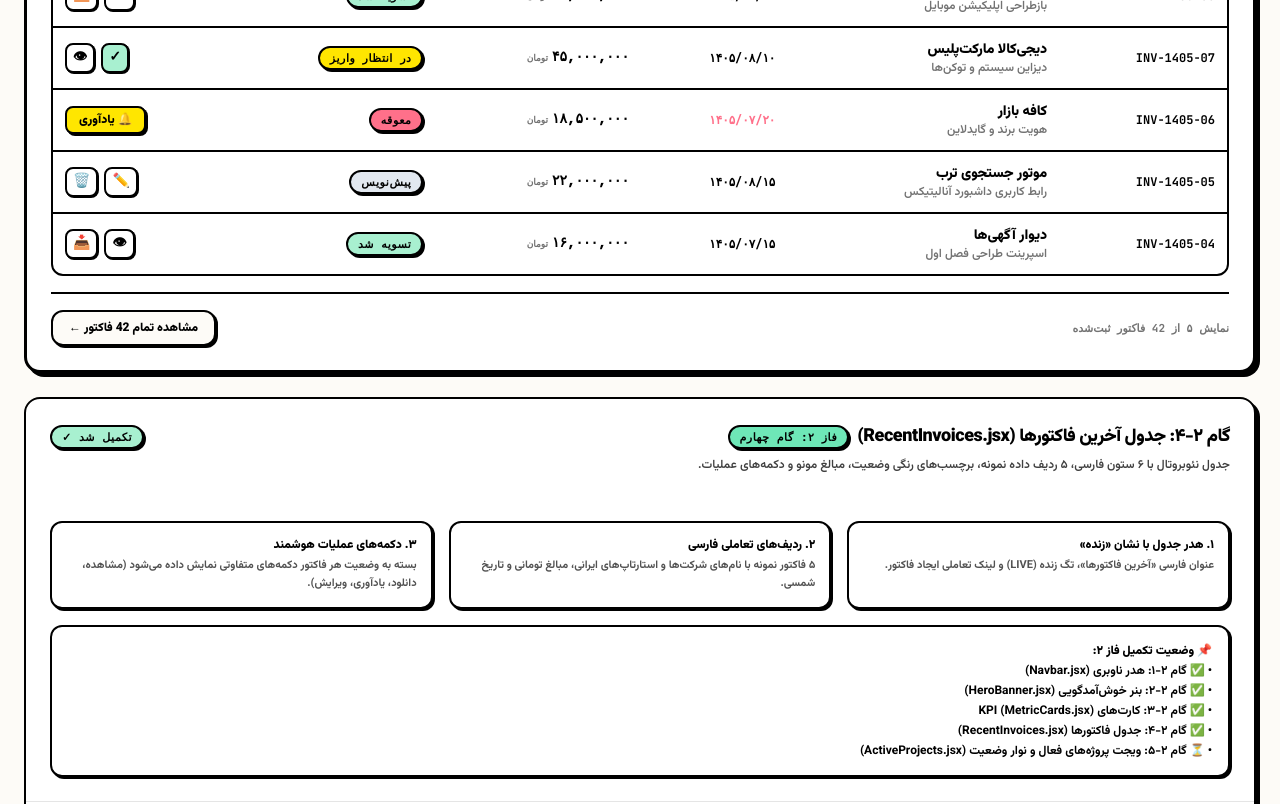
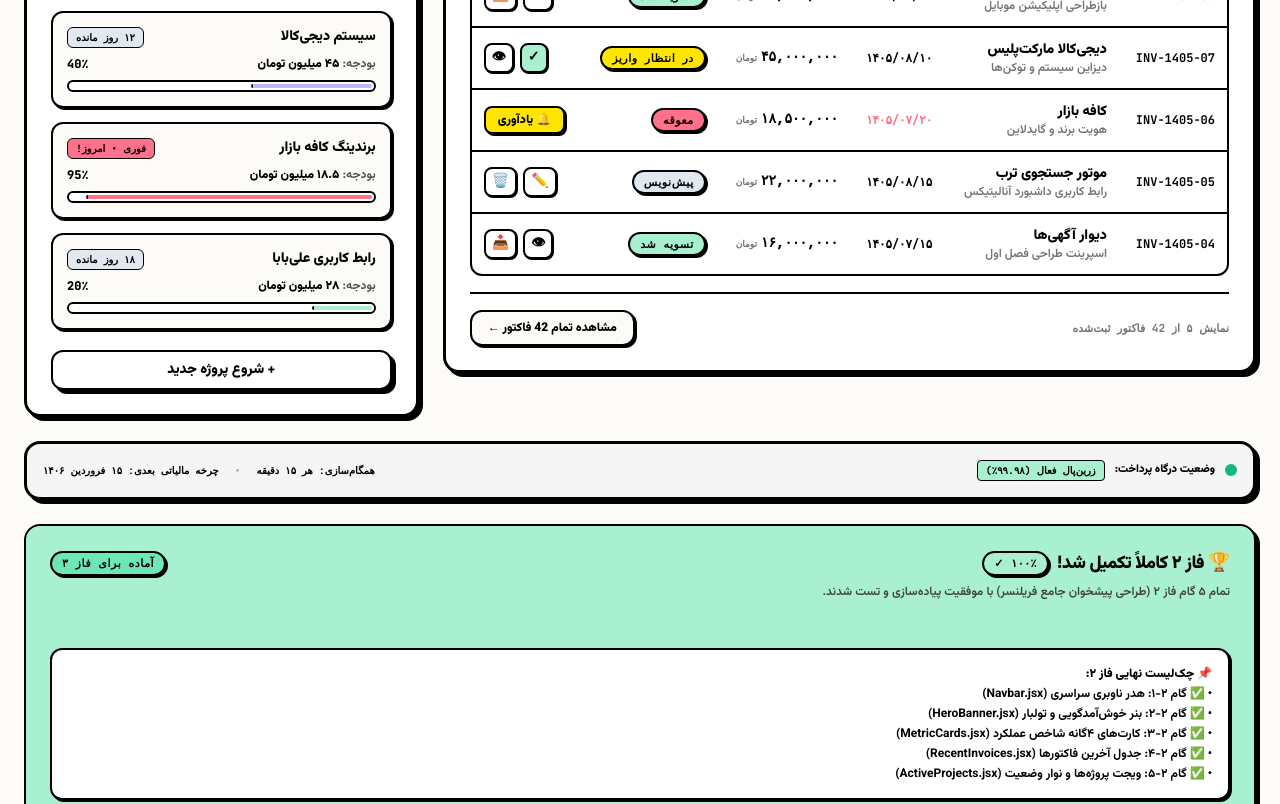
Before and after one commit to ribwar12/freelance-os, a React (Vite) app: page / in a window 1280 px wide. Shown: the part 640-1444 px from the top of the page. Built offline with nearby package versions, Linux system fonts and the light colour scheme; the HTML template or start-up script is replaced by a standard one.

Commit message:
feat: complete step 2.5 and Phase 2 with ActiveProjects, StatusTicker, 8/4 grid layout

```diff
--- a/src/App.jsx
+++ b/src/App.jsx
@@ -3,6 +3,7 @@ import { Navbar } from './components/layout/Navbar';
 import { HeroBanner } from './components/dashboard/HeroBanner';
 import { MetricCards } from './components/dashboard/MetricCards';
 import { RecentInvoices } from './components/dashboard/RecentInvoices';
+import { ActiveProjects, StatusTicker } from './components/dashboard/ActiveProjects';
 import { Button } from './components/ui/Button';
 import { Card, CardHeader, CardTitle, CardDescription, CardContent, CardFooter } from './components/ui/Card';
 import { Badge } from './components/ui/Badge';
@@ -251,66 +252,69 @@ export default function App() {
         {/* ۲. کارت‌های ۴گانه شاخص عملکرد مالی و کاری (گام ۲-۳) */}
         <MetricCards metrics={metricsDataByPeriod[period]} />
 
-        {/* ۳. جدول آخرین فاکتورها (گام ۲-۴) */}
+        {/* ۳. لایه گرید اصلی داشبورد ۸/۴ ستونی (طبق دیزاین استیچ) */}
+        <section className="grid grid-cols-1 lg:grid-cols-12 gap-5 md:gap-6 items-start">
+          {/* ۸ ستون سمت راست: جدول آخرین فاکتورها (گام ۲-۴) */}
+          <div className="lg:col-span-8">
             <RecentInvoices
               totalCount={42}
               onCreateInvoice={() => setActionNotice('کلیک روی «ایجاد فاکتور» از جدول فاکتورها (فاز ۴)')}
               onViewAll={() => setActionNotice('کلیک روی «مشاهده تمام فاکتورها» (فاز ۳)')}
               onViewInvoice={(id) => setActionNotice(`مشاهده جزئیات فاکتور ${id} (فاز ۳)`)}
             />
+          </div>
 
-        {/* ۴. کارت معرفی و پیشرفت گام ۲-۴ */}
-        <Card variant="default">
+          {/* ۴ ستون سمت چپ: ویجت پروژه‌های فعال (گام ۲-۵) */}
+          <div className="lg:col-span-4">
+            <ActiveProjects
+              onNewProject={() => setActionNotice('کلیک روی «شروع پروژه جدید» (فاز آینده)')}
+            />
+          </div>
+        </section>
+
+        {/* ۴. نوار وضعیت سیستم پایین داشبورد (گام ۲-۵) */}
+        <StatusTicker />
+
+        {/* ۵. کارت جشن تکمیل فاز ۲ 🎉 */}
+        <Card variant="mint">
           <CardHeader>
             <div className="flex items-center justify-between flex-wrap gap-2">
               <div className="flex items-center gap-2">
-                <CardTitle>گام ۲-۴: جدول آخرین فاکتورها (RecentInvoices.jsx)</CardTitle>
-                <Badge variant="live">فاز ۲: گام چهارم</Badge>
+                <CardTitle>🏆 فاز ۲ کاملاً تکمیل شد!</CardTitle>
+                <Badge variant="paid">۱۰۰٪ ✓</Badge>
               </div>
-              <Badge variant="paid">تکمیل شد ✓</Badge>
+              <Badge variant="live">آماده برای فاز ۳</Badge>
             </div>
             <CardDescription>
-              جدول نئوبروتال با ۶ ستون فارسی، ۵ ردیف داده نمونه، برچسب‌های رنگی وضعیت، مبالغ مونو و دکمه‌های عملیات.
+              تمام ۵ گام فاز ۲ (طراحی پیشخوان جامع فریلنسر) با موفقیت پیاده‌سازی و تست شدند.
             </CardDescription>
           </CardHeader>
 
           <CardContent className="space-y-4">
-            <div className="grid grid-cols-1 md:grid-cols-3 gap-4">
-              <div className="p-3.5 rounded-xl border-2 border-black bg-white shadow-retro-sm space-y-1">
-                <h4 className="font-black text-xs text-black">۱. هدر جدول با نشان «زنده»</h4>
-                <p className="text-[11px] text-neutral-600 font-bold leading-relaxed">
-                  عنوان فارسی «آخرین فاکتورها»، تگ زنده (LIVE) و لینک تعاملی ایجاد فاکتور.
-                </p>
-              </div>
-              <div className="p-3.5 rounded-xl border-2 border-black bg-white shadow-retro-sm space-y-1">
-                <h4 className="font-black text-xs text-black">۲. ردیف‌های تعاملی فارسی</h4>
-                <p className="text-[11px] text-neutral-600 font-bold leading-relaxed">
-                  ۵ فاکتور نمونه با نام‌های شرکت‌ها و استارتاپ‌های ایرانی، مبالغ تومانی و تاریخ شمسی.
-                </p>
-              </div>
-              <div className="p-3.5 rounded-xl border-2 border-black bg-white shadow-retro-sm space-y-1">
-                <h4 className="font-black text-xs text-black">۳. دکمه‌های عملیات هوشمند</h4>
-                <p className="text-[11px] text-neutral-600 font-bold leading-relaxed">
-                  بسته به وضعیت هر فاکتور دکمه‌های متفاوتی نمایش داده می‌شود (مشاهده، دانلود، یادآوری، ویرایش).
-                </p>
-              </div>
+            <div className="rounded-xl border-2 border-black bg-white p-4 text-xs font-bold text-black space-y-1 shadow-retro-sm">
+              <p className="font-black">📌 چک‌لیست نهایی فاز ۲:</p>
+              <p>• ✅ گام ۲-۱: هدر ناوبری سراسری (Navbar.jsx)</p>
+              <p>• ✅ گام ۲-۲: بنر خوش‌آمدگویی و تولبار (HeroBanner.jsx)</p>
+              <p>• ✅ گام ۲-۳: کارت‌های ۴گانه شاخص عملکرد (MetricCards.jsx)</p>
+              <p>• ✅ گام ۲-۴: جدول آخرین فاکتورها (RecentInvoices.jsx)</p>
+              <p>• ✅ گام ۲-۵: ویجت پروژه‌ها و نوار وضعیت (ActiveProjects.jsx)</p>
             </div>
 
-            <div className="rounded-xl border-2 border-black bg-white p-4 text-xs font-bold text-black space-y-1 shadow-retro-sm">
-              <p className="font-black">📌 وضعیت تکمیل فاز ۲:</p>
-              <p>• ✅ گام ۲-۱: هدر ناوبری (Navbar.jsx)</p>
-              <p>• ✅ گام ۲-۲: بنر خوش‌آمدگویی (HeroBanner.jsx)</p>
-              <p>• ✅ گام ۲-۳: کارت‌های KPI (MetricCards.jsx)</p>
-              <p>• ✅ گام ۲-۴: جدول فاکتورها (RecentInvoices.jsx)</p>
-              <p>• ⏳ گام ۲-۵: ویجت پروژه‌های فعال و نوار وضعیت (ActiveProjects.jsx)</p>
+            <div className="rounded-xl border-2 border-black bg-retro-yellow/20 p-4 text-xs font-bold text-black space-y-1">
+              <p className="font-black">🚀 نقشه راه فاز ۳ (صفحه فهرست و فیلتر فاکتورها):</p>
+              <p>• گام ۳-۱: لایه‌بندی صفحه مستقل فاکتورها و سیستم ناوبری بین صفحات</p>
+              <p>• گام ۳-۲: هدر صفحه فاکتورها با فیلترهای وضعیت و جستجو</p>
+              <p>• گام ۳-۳: جدول جامع فاکتورها با صفحه‌بندی (Pagination)</p>
+              <p>• گام ۳-۴: مودال جزئیات فاکتور (Invoice Detail Modal)</p>
+              <p>• گام ۳-۵: عملیات دسته‌جمعی و خروجی CSV/PDF</p>
             </div>
           </CardContent>
 
           <CardFooter className="justify-between border-t border-neutral-200 pt-4">
             <span className="text-xs font-bold text-neutral-500">
-              پیشرفت فاز ۲: گام ۴ از ۵ تکمیل شد (۸۰٪)
+              پیشرفت کل پروژه: فاز ۲ از ۵ تکمیل شد (۴۰٪)
             </span>
-            <Badge variant="pending">در انتظار گام ۲-۵</Badge>
+            <Badge variant="default">در انتظار شروع فاز ۳</Badge>
           </CardFooter>
         </Card>
       </main>
--- /dev/null
+++ b/src/components/dashboard/ActiveProjects.jsx
@@ -0,0 +1,164 @@
+import React from 'react';
+import { Button } from '../ui/Button';
+import { Badge } from '../ui/Badge';
+
+// داده‌های نمونه ۴ پروژه فعال استودیو
+const SAMPLE_PROJECTS = [
+  {
+    id: 'proj-1',
+    name: 'اپلیکیشن اسنپ‌پی',
+    budget: '۳۲ میلیون تومان',
+    progress: 85,
+    daysLeft: 3,
+    deadlineLabel: '۳ روز مانده',
+    deadlineType: 'warning',  // warning = زرد
+    barColor: 'bg-retro-yellow',
+  },
+  {
+    id: 'proj-2',
+    name: 'سیستم دیجی‌کالا',
+    budget: '۴۵ میلیون تومان',
+    progress: 40,
+    daysLeft: 12,
+    deadlineLabel: '۱۲ روز مانده',
+    deadlineType: 'normal',   // normal = طوسی
+    barColor: 'bg-retro-lavender',
+  },
+  {
+    id: 'proj-3',
+    name: 'برندینگ کافه بازار',
+    budget: '۱۸.۵ میلیون تومان',
+    progress: 95,
+    daysLeft: 0,
+    deadlineLabel: 'فوری • امروز!',
+    deadlineType: 'urgent',   // urgent = قرمز
+    barColor: 'bg-retro-coral',
+  },
+  {
+    id: 'proj-4',
+    name: 'رابط کاربری علی‌بابا',
+    budget: '۲۸ میلیون تومان',
+    progress: 20,
+    daysLeft: 18,
+    deadlineLabel: '۱۸ روز مانده',
+    deadlineType: 'normal',
+    barColor: 'bg-retro-mint',
+  },
+];
+
+// رنگ‌بندی تگ ددلاین بر اساس فوریت
+const deadlineBgMap = {
+  warning: 'bg-retro-yellow',
+  urgent: 'bg-retro-coral',
+  normal: 'bg-retro-slate',
+};
+
+// کارت تکی پروژه + پراگرس‌بار نئوبروتال
+function ProjectCard({ project }) {
+  return (
+    <div className="p-3.5 border-2 border-black rounded-xl bg-canvas flex flex-col gap-2 shadow-retro-sm hover:-translate-x-0.5 hover:-translate-y-0.5 hover:shadow-retro transition-all">
+      {/* ردیف ۱: نام پروژه و تگ ددلاین */}
+      <div className="flex items-center justify-between gap-2">
+        <span className="text-sm font-black text-black truncate">
+          {project.name}
+        </span>
+        <span
+          className={`${deadlineBgMap[project.deadlineType] || deadlineBgMap.normal} font-mono text-[10px] font-bold text-black px-2 py-0.5 border border-black rounded-md whitespace-nowrap`}
+        >
+          {project.deadlineLabel}
+        </span>
+      </div>
+
+      {/* ردیف ۲: بودجه و درصد پیشرفت */}
+      <div className="flex items-center justify-between text-xs text-neutral-600 font-bold">
+        <span>
+          بودجه: <strong className="text-black">{project.budget}</strong>
+        </span>
+        <span className="font-mono font-black text-black">
+          {project.progress}٪
+        </span>
+      </div>
+
+      {/* پراگرس‌بار نئوبروتال */}
+      <div className="w-full h-3 border-2 border-black rounded-full bg-white overflow-hidden p-0.5">
+        <div
+          className={`h-full ${project.barColor} border-l-2 border-black rounded-full transition-all duration-500`}
+          style={{ width: `${project.progress}%` }}
+        />
+      </div>
+    </div>
+  );
+}
+
+// ویجت کامل پروژه‌های فعال
+export function ActiveProjects({ projects, onNewProject }) {
+  const data = projects || SAMPLE_PROJECTS;
+  const runningCount = data.length;
+
+  return (
+    <div className="bg-white border-[3px] border-black rounded-2xl p-5 md:p-6 shadow-retro flex flex-col gap-4">
+      {/* هدر: عنوان و تعداد پروژه‌های در حال اجرا */}
+      <div className="flex items-center justify-between pb-3 border-b-2 border-black">
+        <div className="flex items-center gap-2">
+          <h2 className="text-lg md:text-xl font-black text-black">
+            پروژه‌های فعال
+          </h2>
+          <Badge variant="secondary" className="text-[10px]">
+            {runningCount} در حال اجرا
+          </Badge>
+        </div>
+      </div>
+
+      {/* لیست کارت‌های پروژه */}
+      <div className="flex flex-col gap-3.5">
+        {data.map((project) => (
+          <ProjectCard key={project.id} project={project} />
+        ))}
+      </div>
+
+      {/* دکمه شروع پروژه جدید */}
+      <Button
+        variant="outline"
+        className="w-full mt-1 shadow-retro text-xs font-black"
+        onClick={onNewProject}
+      >
+        + شروع پروژه جدید
+      </Button>
+    </div>
+  );
+}
+
+// نوار وضعیت سیستم پایین داشبورد (Status Ticker)
+export function StatusTicker() {
+  return (
+    <section className="w-full bg-neutral-100 border-[3px] border-black rounded-2xl p-4 shadow-retro flex flex-col md:flex-row items-center justify-between gap-4">
+      {/* سمت راست: وضعیت درگاه پرداخت */}
+      <div className="flex items-center gap-2.5">
+        {/* دایره انیمیشن ضربان (Ping Indicator) */}
+        <span className="flex h-3 w-3 relative">
+          <span className="animate-ping absolute inline-flex h-full w-full rounded-full bg-emerald-500 opacity-75" />
+          <span className="relative inline-flex rounded-full h-3 w-3 bg-emerald-500" />
+        </span>
+        <span className="text-[11px] font-black text-black">
+          وضعیت درگاه پرداخت:
+        </span>
+        <span className="font-mono text-[10px] font-bold bg-retro-mint border border-black px-2 py-0.5 rounded text-black">
+          زرین‌پال فعال (۹۹.۹۸٪)
+        </span>
+      </div>
+
+      {/* سمت چپ: اطلاعات همگام‌سازی و چرخه مالیاتی */}
+      <div className="flex items-center gap-4 font-mono text-[10px] font-bold text-black">
+        <span>
+          همگام‌سازی: <strong>هر ۱۵ دقیقه</strong>
+        </span>
+        <span className="hidden sm:inline text-neutral-400">•</span>
+        <span>
+          چرخه مالیاتی بعدی: <strong>۱۵ فروردین ۱۴۰۶</strong>
+        </span>
+      </div>
+    </section>
+  );
+}
+
+export default ActiveProjects;
```
Also changed, not shown: 1 other file (tests, documents, lock files or other folders). Lines whose indentation alone changed are shown as unchanged.
